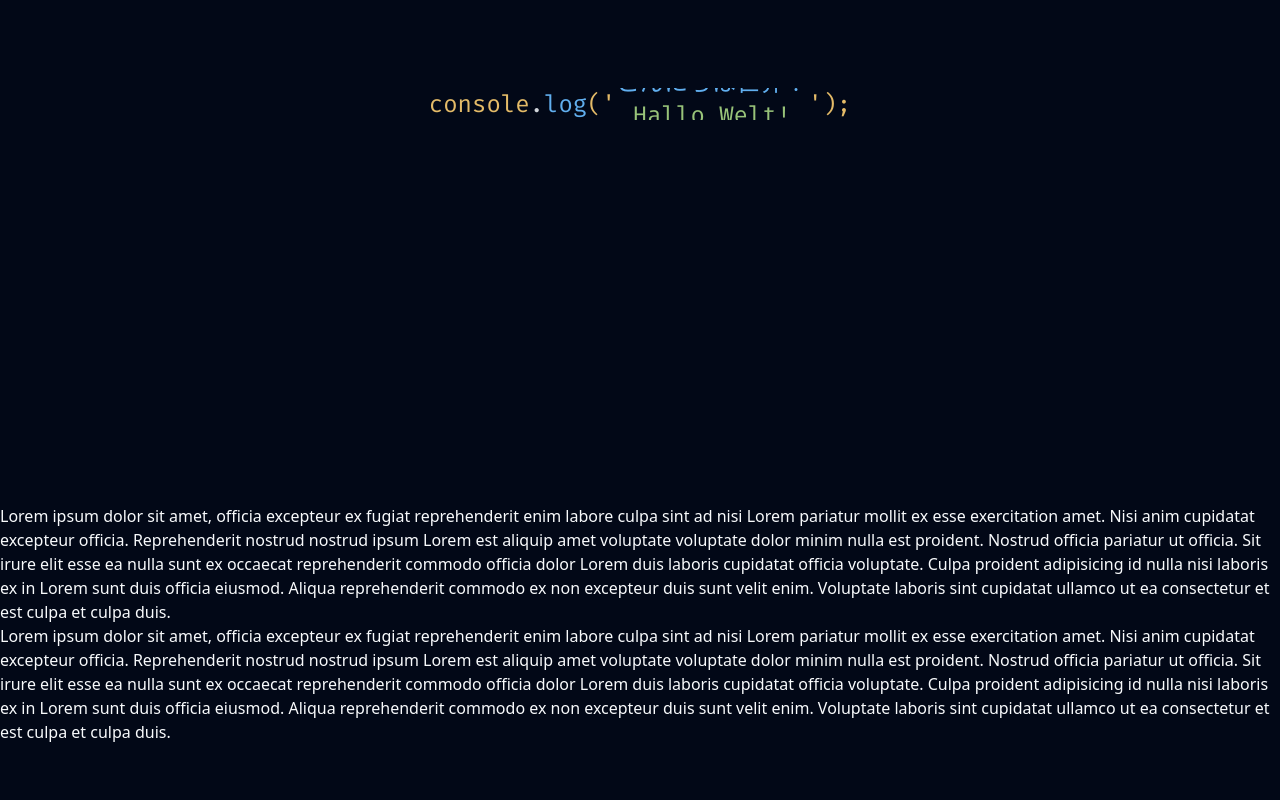
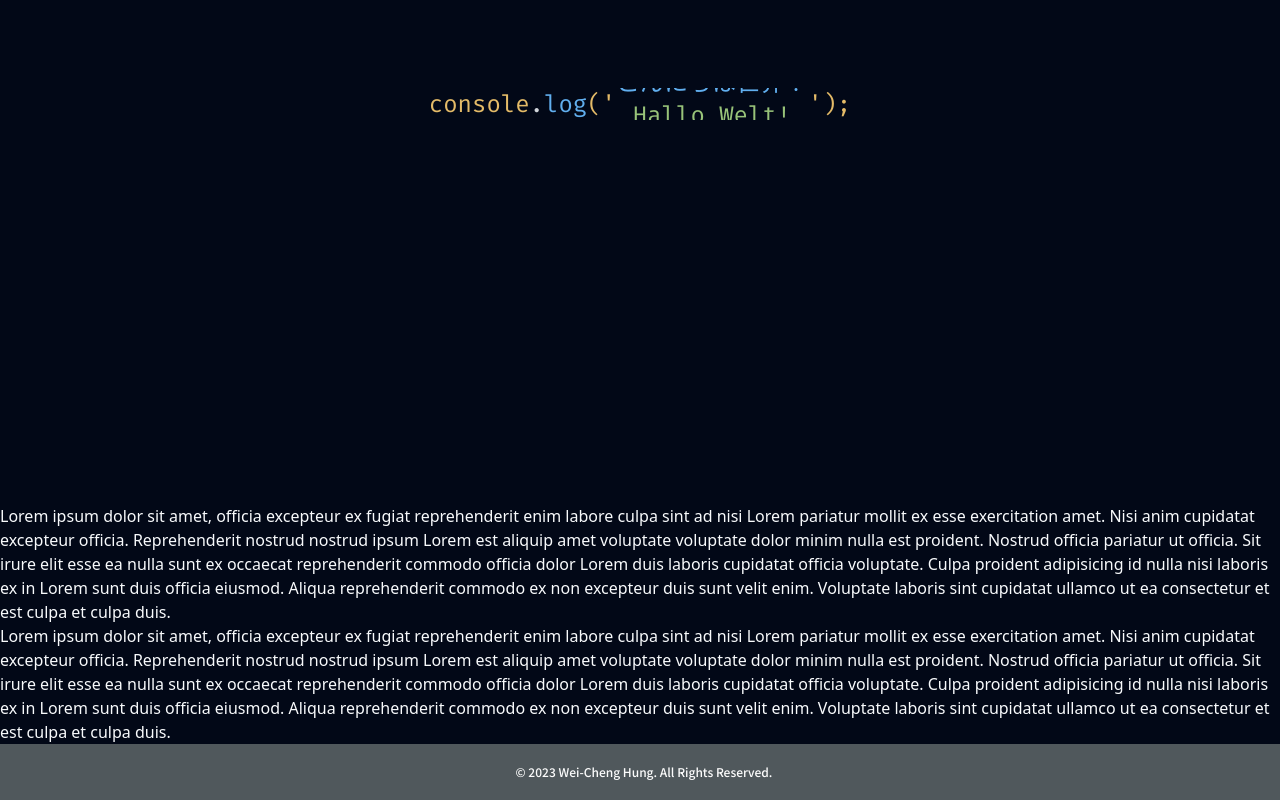
Before and after one commit to weicheng2138/weicheng-portfolio, a React (Vite) app: page / in a window 1280 px wide. Shown: the part 296-1096 px from the top of the page. Before the commit the page ends 1040 px from the top, so only its background shows below. Built offline with nearby package versions, Linux system fonts and the light colour scheme.

Commit message:
feat(footer): plugin theme color and complete footer

```diff
--- a/src/App.tsx
+++ b/src/App.tsx
@@ -8,7 +8,6 @@ import {
   createRoutesFromElements,
   RouterProvider,
 } from 'react-router-dom';
-import Header from '@/components/header';
 import Home from '@/pages/home';
 import About from '@/pages/about';
 import Project from '@/pages/project';
--- /dev/null
+++ b/src/components/footer.tsx
@@ -0,0 +1,13 @@
+import Typography from './typography';
+
+const Footer = () => {
+  return (
+    <footer className="flex h-[3.5rem] items-center justify-center bg-primary dark:bg-primary05">
+      <Typography variant="span" className="text-gray01">
+        © 2023 Wei-Cheng Hung. All Rights Reserved.
+      </Typography>
+    </footer>
+  );
+};
+
+export default Footer;
--- a/src/layouts/default.tsx
+++ b/src/layouts/default.tsx
@@ -4,6 +4,7 @@ import { Outlet } from 'react-router-dom';
 import MenuDrawer from '@/components/menu-drawer';
 import useBreakpoint from '@/hooks/useBreakpoint';
 import { cn } from '@/lib/utils';
+import Footer from '@/components/footer';
 
 const DefaultLayout = () => {
   const [toggleDrawer, setToggleDrawer] = useState(false);
@@ -21,6 +22,8 @@ const DefaultLayout = () => {
       <Header className="z-30" handleDrawerClick={handleDrawerClick} />
       <MenuDrawer show={toggleDrawer} handleClose={handleDrawerClick} />
       <Outlet />
+
+      <Footer />
     </div>
   );
 };
--- a/tailwind.config.js
+++ b/tailwind.config.js
@@ -29,6 +29,17 @@ module.exports = {
         fira: ['Fira Code', 'sans-serif'],
       },
       colors: {
+        primary01: '#F4F9FB',
+        primary02: '#E2F4F8',
+        primary04: '#1682B6',
+        primary05: '#50585C',
+        gray01: '#FCFCFC',
+        gray02: '#F4F4F4',
+        gray03: '#D9D9D9',
+        gray04: '#888888',
+        gray05: '#4D4D4D',
+        gray06: '#646464',
+
         border: 'hsl(var(--border))',
         input: 'hsl(var(--input))',
         ring: 'hsl(var(--ring))',
```
